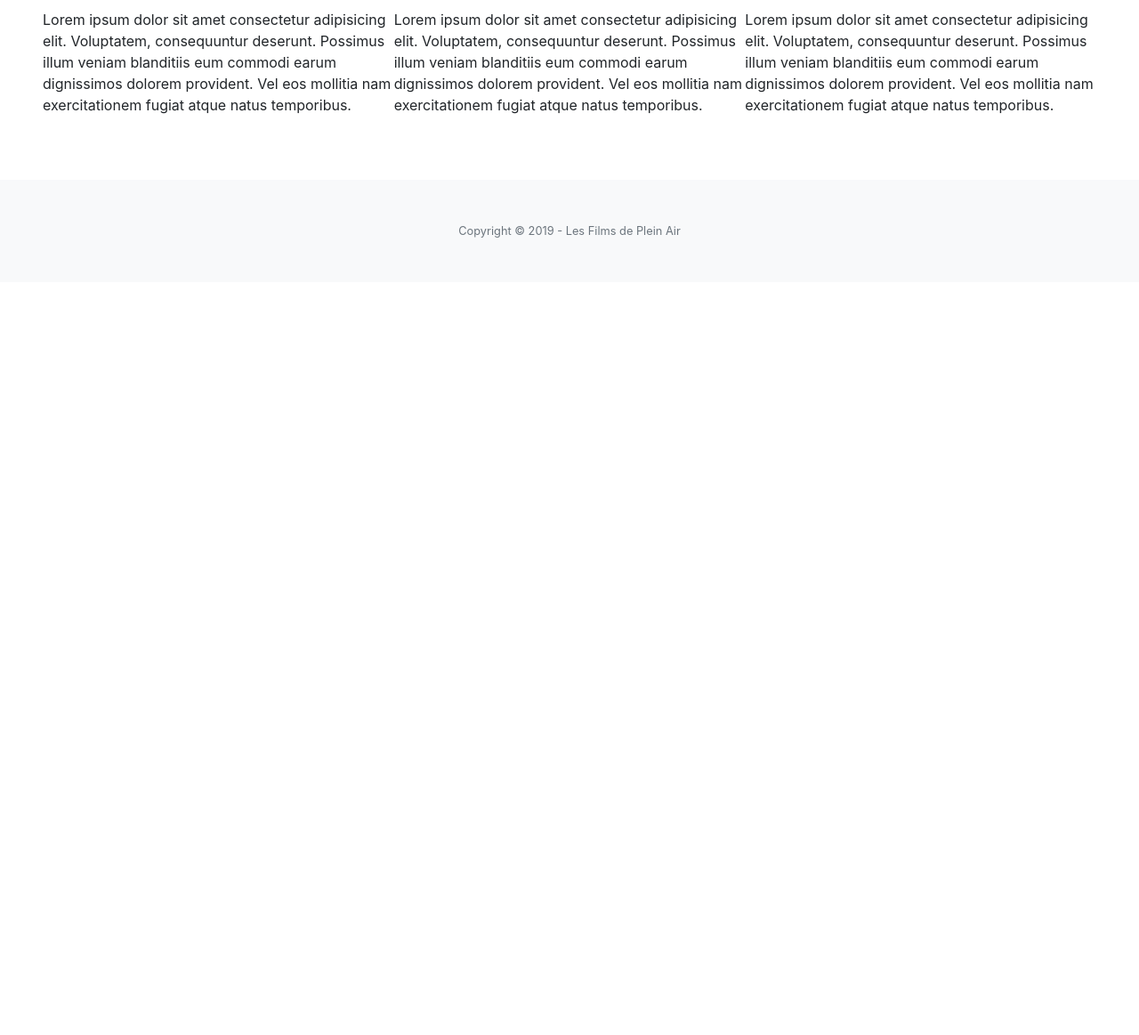
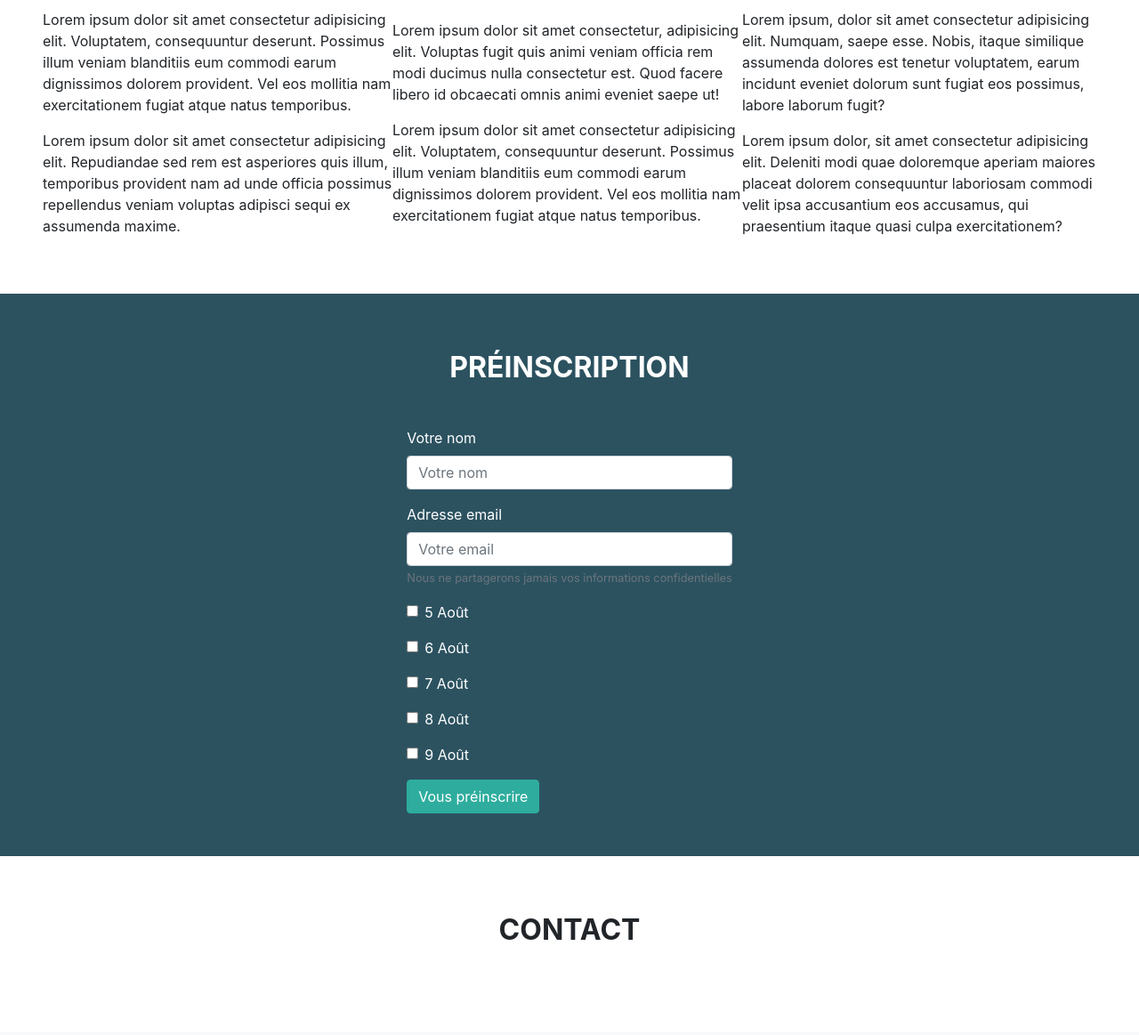
Before and after one commit to ojtouch/projet3, a plain HTML site: page index.html in a window 1280 px wide. Shown: the part 2340-3503 px from the top of the page at 89% size. Before the commit the page ends 2657 px from the top, so only its background shows below. Drawn offline with nearby package versions, Linux system fonts and the light colour scheme.

Commit message:
formulaire ajouté

```diff
--- a/css/style.css
+++ b/css/style.css
@@ -51,3 +51,7 @@ border-color: white;
 #films {
     background-color: #f3c98b;
 }
+
+#preinscription {
+    background-color: #2c5260;
+}
--- a/index.html
+++ b/index.html
@@ -138,19 +138,79 @@
     <div class="p-5 d-flex align-items-center justify-content-center">
         <div>
             <h2 class="text-uppercase font-weight-bold text-center mt-3 mb-5">ACTUALITES</h2>
-                <div class="d-flex align-items-center">
-                    <p class="mb-4">Lorem ipsum dolor sit amet consectetur adipisicing elit. Voluptatem, consequuntur deserunt. Possimus illum veniam blanditiis eum commodi earum dignissimos dolorem provident. Vel eos mollitia nam exercitationem fugiat atque natus temporibus.</p>
-                    <p class="mb-4">Lorem ipsum dolor sit amet consectetur adipisicing elit. Voluptatem, consequuntur deserunt. Possimus illum veniam blanditiis eum commodi earum dignissimos dolorem provident. Vel eos mollitia nam exercitationem fugiat atque natus temporibus.</p>
-                    <p class="mb-4">Lorem ipsum dolor sit amet consectetur adipisicing elit. Voluptatem, consequuntur deserunt. Possimus illum veniam blanditiis eum commodi earum dignissimos dolorem provident. Vel eos mollitia nam exercitationem fugiat atque natus temporibus.</p>
+            <div class="d-flex align-items-center">
+                <div>
+                    <p>Lorem ipsum dolor sit amet consectetur adipisicing elit. Voluptatem, consequuntur deserunt. Possimus illum veniam blanditiis eum commodi earum dignissimos dolorem provident. Vel eos mollitia nam exercitationem fugiat atque natus temporibus.</p>
+                    <p>Lorem ipsum dolor sit amet consectetur adipisicing elit. Repudiandae sed rem est asperiores quis illum, temporibus provident nam ad unde officia possimus repellendus veniam voluptas adipisci sequi ex assumenda maxime.</p>
                 </div>
+                <div>
+                    <p>Lorem ipsum dolor sit amet consectetur, adipisicing elit. Voluptas fugit quis animi veniam officia rem modi ducimus nulla consectetur est. Quod facere libero id obcaecati omnis animi eveniet saepe ut!</p>
+                    <p>Lorem ipsum dolor sit amet consectetur adipisicing elit. Voluptatem, consequuntur deserunt. Possimus illum veniam blanditiis eum commodi earum dignissimos dolorem provident. Vel eos mollitia nam exercitationem fugiat atque natus temporibus.</p>
+                </div>
+                <div>
+                    <p>Lorem ipsum, dolor sit amet consectetur adipisicing elit. Numquam, saepe esse. Nobis, itaque similique assumenda dolores est tenetur voluptatem, earum incidunt eveniet dolorum sunt fugiat eos possimus, labore laborum fugit?</p>
+                    <p>Lorem ipsum dolor, sit amet consectetur adipisicing elit. Deleniti modi quae doloremque aperiam maiores placeat dolorem consequuntur laboriosam commodi velit ipsa accusantium eos accusamus, qui praesentium itaque quasi culpa exercitationem?</p>
+                </div>
+            </div>
         </div>
     </div>
-
     </section>
 
     <!-- Preinscription -->
-    <section>
+    <section id="preinscription">
+    <div class="container-fluid p-5 d-flex align-items-center justify-content-center">
+        <div>
+            <h2 class="text-uppercase text-white font-weight-bold text-center mt-3 mb-5">préinscription</h2>
+            <form class="text-white">
+            <div class="form-group">
+                <label for="name">Votre nom</label>
+                <input type="text" class="form-control" id="name" placeholder="Votre nom">
+            </div>
+            <div class="form-group">
+                <label for="exampleInputEmail1">Adresse email</label>
+                <input type="email" class="form-control" id="exampleInputEmail1" aria-describedby="emailHelp" placeholder="Votre email">
+                <small id="emailHelp" class="form-text text-muted">Nous ne partagerons jamais vos informations confidentielles</small>
+            </div>
+            <div class="form-group form-check">
+                <input type="checkbox" class="form-check-input" id="5aout">
+                <label class="form-check-label" for="5aout">5 Août</label>
+            </div>
+            <div class="form-group form-check">
+                <input type="checkbox" class="form-check-input" id="6aout">
+                <label class="form-check-label" for="6aout">6 Août</label>
+            </div>
+            <div class="form-group form-check">
+                <input type="checkbox" class="form-check-input" id="7aout">
+                <label class="form-check-label" for="7aout">7 Août</label>
+            </div>
+            <div class="form-group form-check">
+                <input type="checkbox" class="form-check-input" id="8aout">
+                <label class="form-check-label" for="8aout">8 Août</label>
+            </div>
+            <div class="form-group form-check">
+                <input type="checkbox" class="form-check-input" id="9aout">
+                <label class="form-check-label" for="9aout">9 Août</label>
+            </div>
+            <button type="submit" class="btn btn-primary">Vous préinscrire</button>
+            </form>
+        </div>
+    </div>
+    </section>
 
+    <!-- Contact -->
+    <section id="contact">
+    <div class="container-fluid p-5 d-flex align-items-center justify-content-center">
+        <div>
+            <h2 class="text-uppercase font-weight-bold text-center mt-3 mb-5">CONTACT</h2>
+            <div class="d-flex">
+                <div class="map">
+                </div>
+                <div class="contact">
+
+                </div>
+            </div>
+        </div>
+    </div>
     </section>
 
     <!-- Footer -->
```
